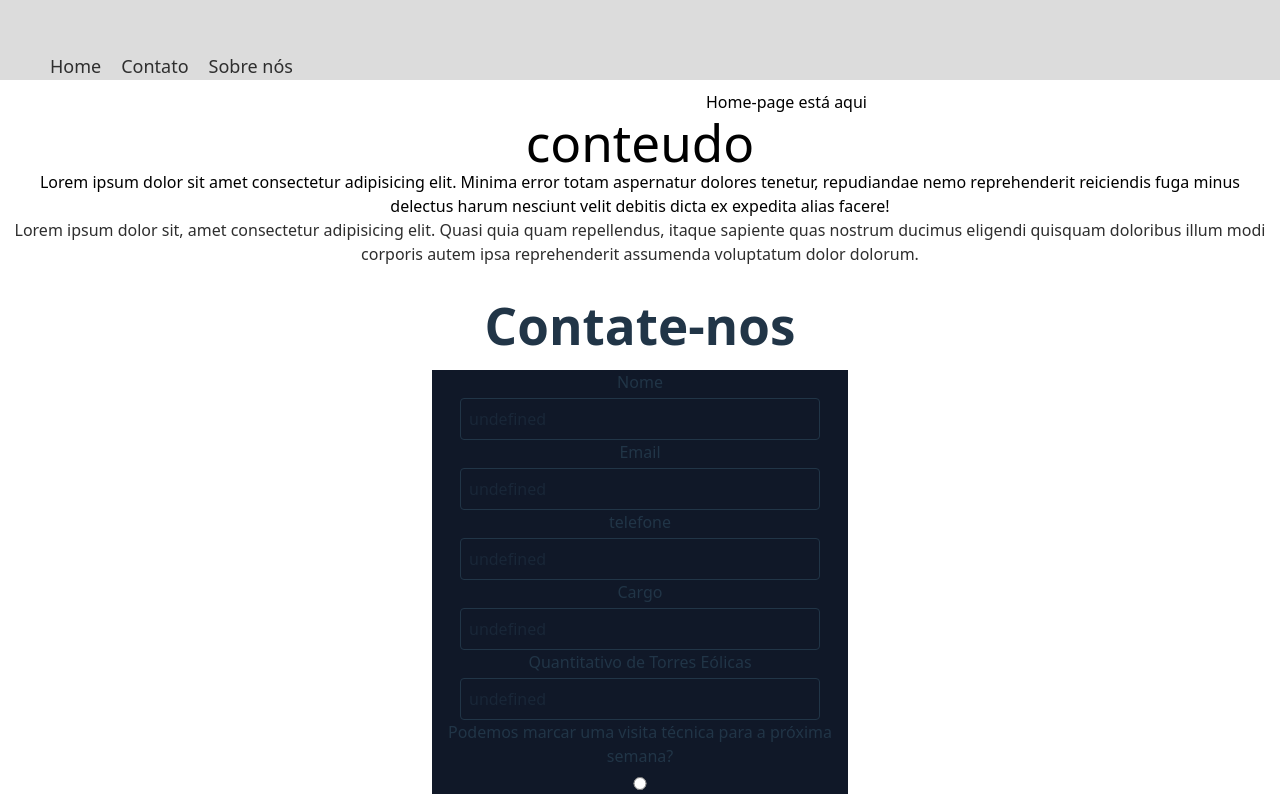
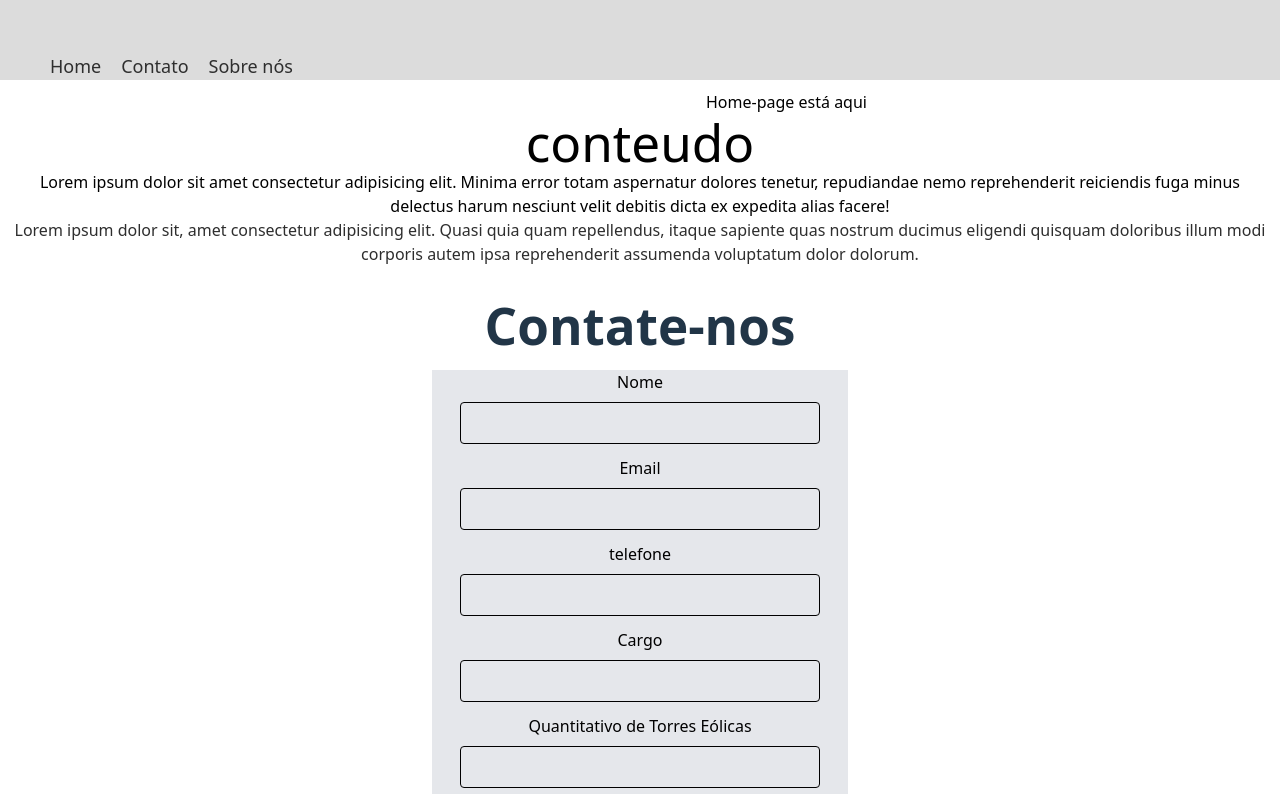
Before and after one commit to iagoponte/LandingPageCompany, a React (Vite) app in the folder frontend/: page / in a window 1280 px wide. Shown: the top 794 px of the page. Built offline with nearby package versions, Linux system fonts and the light colour scheme.

Commit message:
FEAT: contact-us page

```diff
--- a/frontend/src/components/Form/form.jsx
+++ b/frontend/src/components/Form/form.jsx
@@ -11,13 +11,13 @@ export const Form = ({fields, onSubmit}) => {
     } = useForm()
 
     return (
-        <form onSubmit={handleSubmit(onSubmit)} className="bg-gray-900">
+        <form onSubmit={handleSubmit(onSubmit)} className="bg-gray-200 text-black">
             {fields.map((field) => (
                 <div key={field.name}>
-                    <label className="block mb-1">{field.label}</label>
+                    <label className="block mb-2 mt-3">{field.label}</label>
                     <input {...register(field.name, field.validation)}
-                    type={field.type || "undefined"}
-                    placeholder={field.placeholder || "undefined"}
+                    type={field.type}
+                    placeholder={field.placeholder}
                     className="border p-2 rounded w-90"
                     />
                     <br/>
--- a/frontend/src/pages/ContactUs/contactUs.jsx
+++ b/frontend/src/pages/ContactUs/contactUs.jsx
@@ -17,7 +17,7 @@ export const ContactUs = () => {
             validation: {
                 required: "Email é requerido",
                 pattern: {
-                    value: /^\S+@\S+$/i,
+                    value: /^[a-zA-Z0-9._%+-]+@[a-zA-Z0-9.-]+\.[a-zA-Z]{2,}$/i,
                     message: "Formato de email inválido"
                 },
             },
@@ -30,7 +30,7 @@ export const ContactUs = () => {
             validation: {
                 required: "Número de telefone é requerido",
                 pattern: {
-                    value: /^\(?\d{2}\)?[\s-]?\d{4,5}[-]?\d{4}$/,
+                    value: /^\+?\d{1,3}?\s?\(?\d{2}\)?[\s-]?\d{4,5}[-]?\d{4}$/, //aceita números internacionais
                     message: "Número de telefone inválido"
                 },
             },
@@ -68,9 +68,26 @@ export const ContactUs = () => {
         },
     ];
 
-    const handleFormSubmit = (data) => {
+    const handleFormSubmit = async (data) => {
         //estruturar a requisição do back.
-        console.log('Form data:', data)
+        try {
+            const response = await fetch('URL API BACK', {
+                method: "POST",
+                headers: {
+                    "Content-type": "application/json",
+                },
+                body: JSON.stringify(data),
+            });
+            if (!response.ok) {
+                throw new Error("Falha ao submeter formulário"); //toastr aqui tbm
+            }
+            const result = await response.json();
+            console.log("form submetido:", result);
+            alert('form submetido com sucesso!'); //toastr aqui
+        } catch (error) {
+            console.error('Erro ao submeter formulário:', error)
+            alert('Erro ao submeter formulário, tente novamente')//toastr aqui
+        }
     }
 
     return (
```
